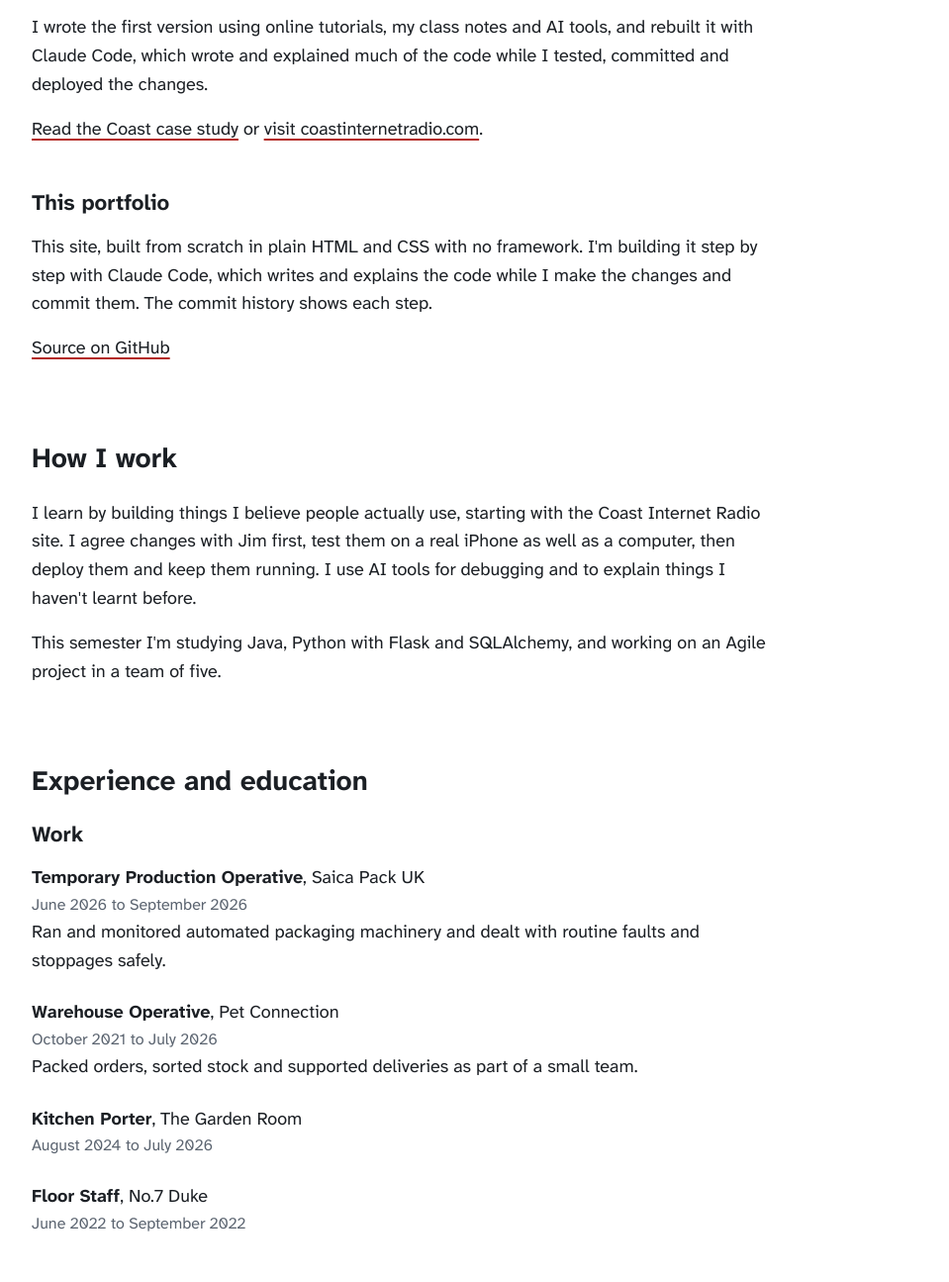
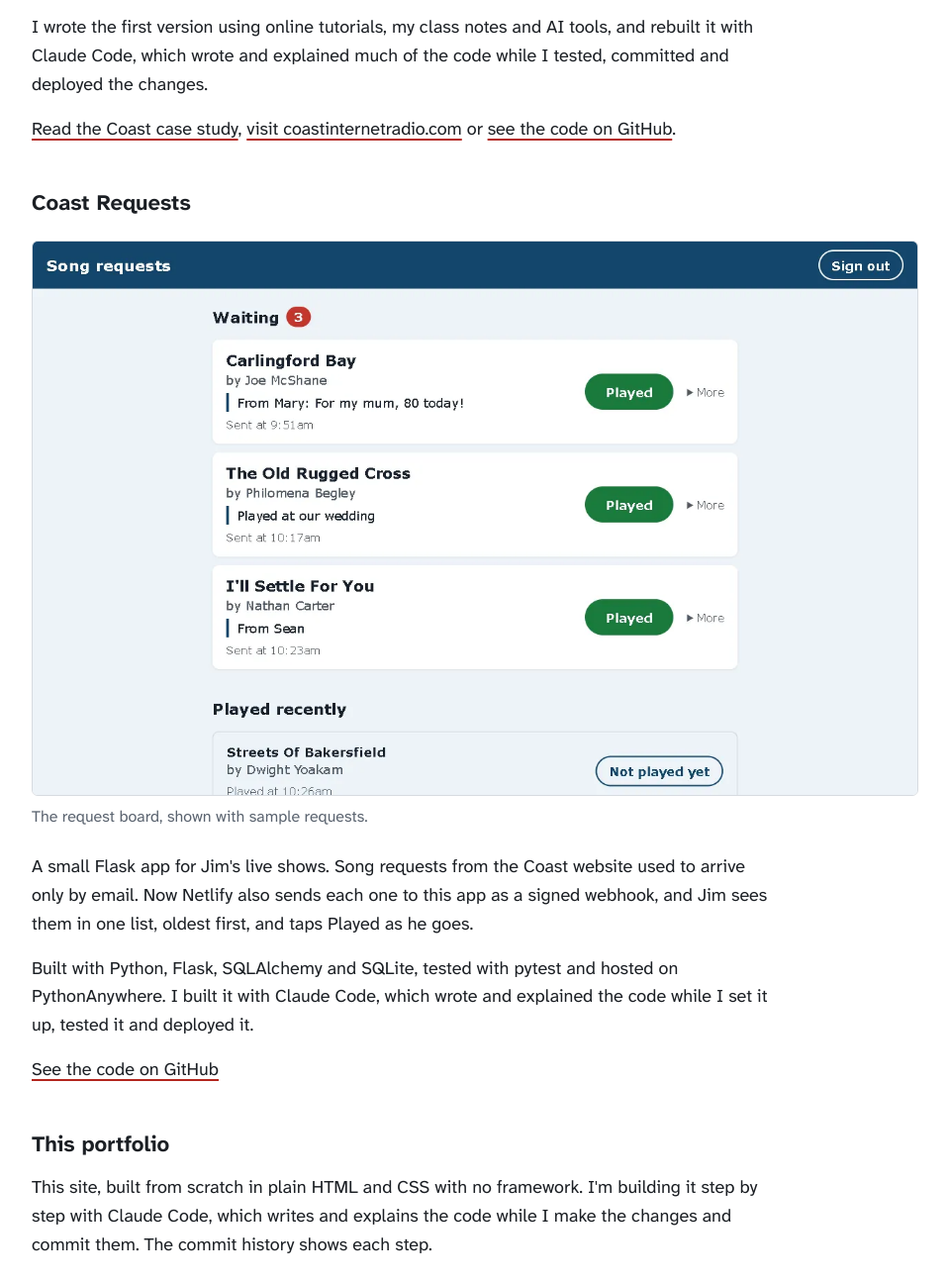
Before and after one commit to JamieP-205/portfolio, a website: page index.html in a window 1280 px wide. Shown: the part 1337-2632 px from the top of the page at 99% size, without its empty margins (160-1119 px from the left). Drawn offline with Linux system fonts and the light colour scheme.

Commit message:
Add Coast Requests as a second project
Add a project card for Coast Requests, the Flask app that collects song requests for Jim's live shows, with a screenshot of the board using sample requests. Link to the code for both Coast projects now the Coast repo is public.

```diff
--- a/index.html
+++ b/index.html
@@ -52,7 +52,18 @@
         </figure>
         <p>The website for Coast Internet Radio, a small internet radio station in Newry run by Jim Parr, a family member. I built it in May 2026, rebuilt it in October 2026 with an editor so Jim can change the site himself, and look after it unpaid.</p>
         <p>I wrote the first version using online tutorials, my class notes and AI tools, and rebuilt it with Claude Code, which wrote and explained much of the code while I tested, committed and deployed the changes.</p>
-        <p><a href="coast-internet-radio.html">Read the Coast case study</a> or <a href="https://coastinternetradio.com">visit coastinternetradio.com</a>.</p>
+        <p><a href="coast-internet-radio.html">Read the Coast case study</a>, <a href="https://coastinternetradio.com">visit coastinternetradio.com</a> or <a href="https://github.com/JamieP-205/coast-radio">see the code on GitHub</a>.</p>
+      </article>
+
+      <article class="project">
+        <h3>Coast Requests</h3>
+        <figure>
+          <img src="images/coast-requests.webp" width="1280" height="800" alt="The Coast Requests board: three song requests waiting, each showing the song, the artist, who it's from and when it was sent, with a green Played button beside each, and one song under Played recently.">
+          <figcaption>The request board, shown with sample requests.</figcaption>
+        </figure>
+        <p>A small Flask app for Jim's live shows. Song requests from the Coast website used to arrive only by email. Now Netlify also sends each one to this app as a signed webhook, and Jim sees them in one list, oldest first, and taps Played as he goes.</p>
+        <p>Built with Python, Flask, SQLAlchemy and SQLite, tested with pytest and hosted on PythonAnywhere. I built it with Claude Code, which wrote and explained the code while I set it up, tested it and deployed it.</p>
+        <p><a href="https://github.com/JamieP-205/coast-requests">See the code on GitHub</a></p>
       </article>
 
       <article>
```
Also changed, not shown: coast-internet-radio.html (+1 -1 lines), images/coast-requests.webp (added).
